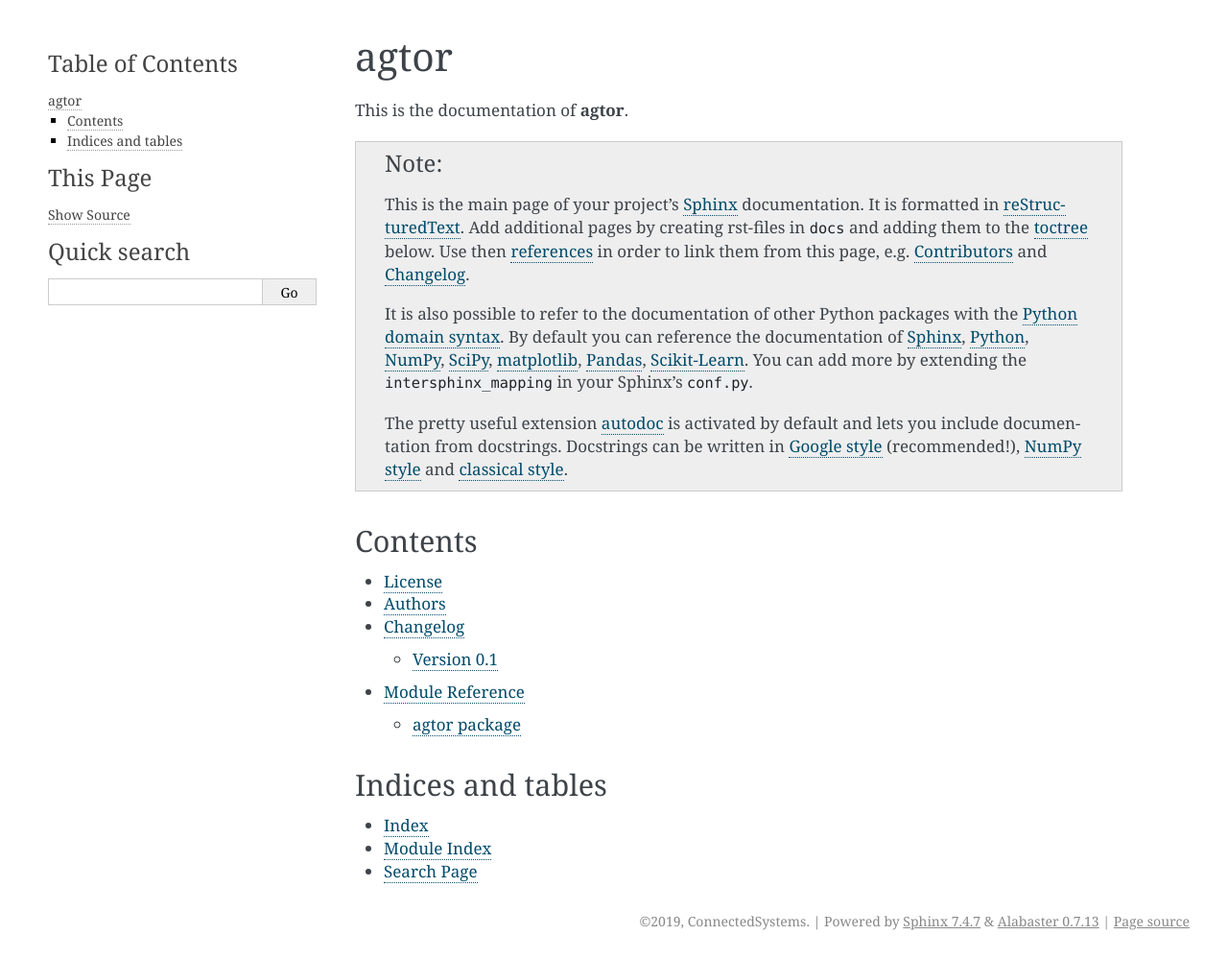
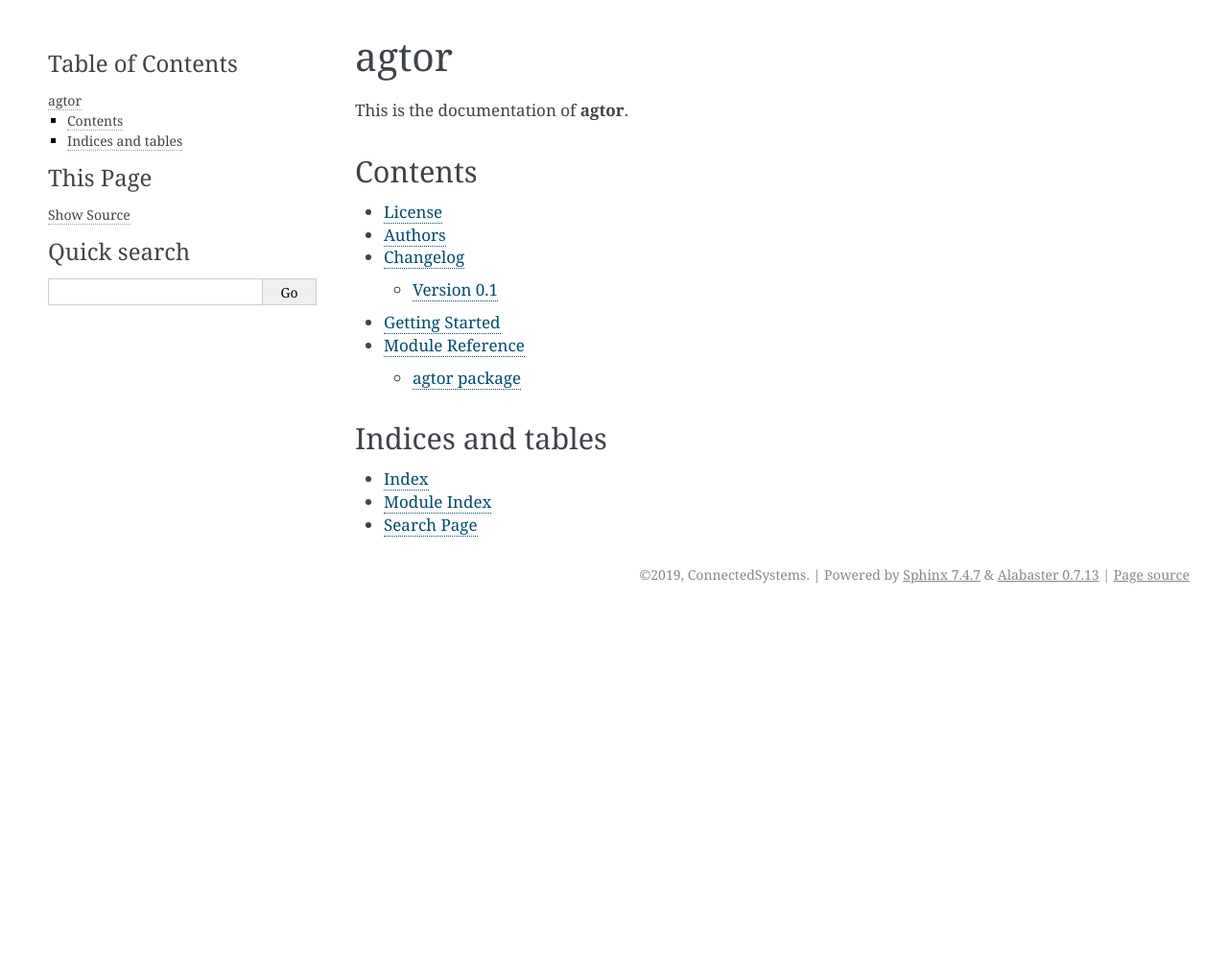
Before and after one commit to ConnectedSystems/agtor, a Sphinx documentation site: the page built from docs/index.rst, in a window 1280 px wide. Shown: the whole page at 96% size. Built offline with Sphinx 7.4.7, drawn with Linux system fonts in a browser that asks for light colours; after the commit the page ends 900 px from its top, so only the background shows below that.

Commit message:
initial commit of getting started guide

```diff
--- /dev/null
+++ b/docs/getting_started.rst
@@ -0,0 +1,2 @@
+A quick start guide
+-------------------
--- a/docs/index.rst
+++ b/docs/index.rst
@@ -3,24 +3,6 @@
 =====
 
 This is the documentation of **agtor**.
-
-.. note::
-
-    This is the main page of your project's `Sphinx`_ documentation.
-    It is formatted in `reStructuredText`_. Add additional pages
-    by creating rst-files in ``docs`` and adding them to the `toctree`_ below.
-    Use then `references`_ in order to link them from this page, e.g.
-    :ref:`authors` and :ref:`changes`.
-
-    It is also possible to refer to the documentation of other Python packages
-    with the `Python domain syntax`_. By default you can reference the
-    documentation of `Sphinx`_, `Python`_, `NumPy`_, `SciPy`_, `matplotlib`_,
-    `Pandas`_, `Scikit-Learn`_. You can add more by extending the
-    ``intersphinx_mapping`` in your Sphinx's ``conf.py``.
-
-    The pretty useful extension `autodoc`_ is activated by default and lets
-    you include documentation from docstrings. Docstrings can be written in
-    `Google style`_ (recommended!), `NumPy style`_ and `classical style`_.
 
 
 Contents
@@ -32,6 +14,7 @@
    License <license>
    Authors <authors>
    Changelog <changelog>
+   Getting Started <getting_started>
    Module Reference <api/modules>
 
 
```
